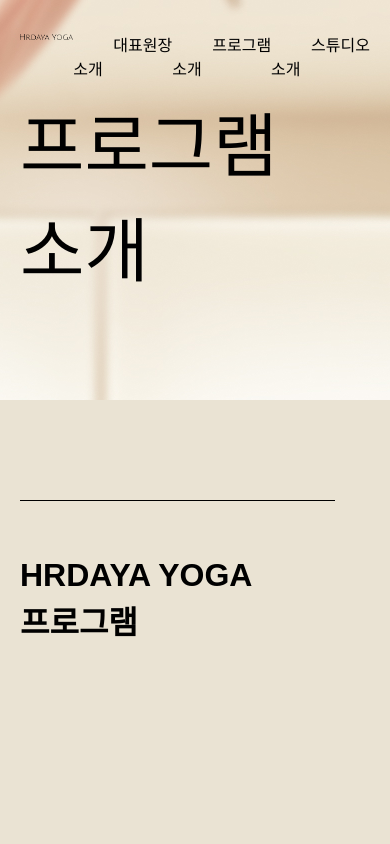
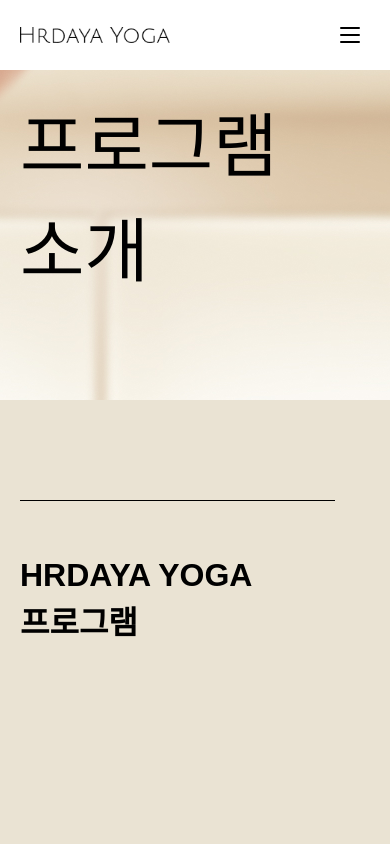
Before and after one commit to yogahrdaya/hrdaya, a Next.js app: page /program in a window 390 px wide. Shown: the top 844 px of the page. Built offline with nearby package versions, Linux system fonts and the light colour scheme.

Commit message:
mobile - header 기능 및 레이아웃 추가

```diff
--- a/src/app/globals.css
+++ b/src/app/globals.css
@@ -14,20 +14,29 @@
 
 @layer utilities {
   .kv-swiper .swiper-pagination-bullet {
-    @apply w-[20px] h-[8px] border rounded-[10px] border-white bg-transparent opacity-100;
+    @apply h-[8px] w-[20px] rounded-[10px] border border-white bg-transparent opacity-100;
   }
 
   .kv-swiper .swiper-pagination-bullet-active {
-    @apply w-[20px] h-[8px] border rounded-[10px] border-white bg-white;
+    @apply h-[8px] w-[20px] rounded-[10px] border border-white bg-white;
+  }
+
+  .point-bar {
+    @apply h-[4px] w-[20px] bg-[#7D604C];
   }
 
   .li-point::before {
     content: "";
-    @apply absolute top-[20px] left-[48px] w-[20px] h-[4px] bg-[#7D604C];
+    @apply point-bar absolute left-[48px] top-[20px];
+  }
+
+  .nav-point::before {
+    content: "";
+    @apply point-bar absolute left-[0] top-[12px] md:hidden;
   }
 
   .about-swiper .swiper-wrapper {
-    @apply xl:ml-[-370px] ml-[calc(-50vw_+_280px)];
+    @apply ml-[calc(-50vw_+_280px)] xl:ml-[-370px];
   }
 
   .about-swiper .swiper-slide {
@@ -36,7 +45,7 @@
 
   .about-swiper .swiper-slide::after {
     content: "";
-    @apply absolute top-0 left-0 w-full h-full bg-black opacity-50 transition-opacity;
+    @apply absolute left-0 top-0 h-full w-full bg-black opacity-50 transition-opacity;
   }
 
   .about-swiper .swiper-slide.swiper-slide-active::after {
--- a/src/app/studio/page.tsx
+++ b/src/app/studio/page.tsx
@@ -1,29 +1,12 @@
 import Image from "next/image";
 import SubLayout from "../ui/subLayout";
 import nextConfig from "../../../next.config.mjs";
-
-const linkData = [
-  {
-    name: "카카오채널 삼송요가흐르다야",
-    link: "http://pf.kakao.com/_jfGxes/chat",
-    image: "/kakao.png",
-  },
-  {
-    name: "흐르다야 요가 네이버플레이스",
-    link: "https://map.naver.com/p/entry/place/1951028081",
-    image: "/naver.png",
-  },
-  {
-    name: "흐르다야 요가 인스타그램",
-    link: "https://www.instagram.com/yoga_hrdaya",
-    image: "/instagram.png",
-  },
-];
+import LinkButtons from "../ui/linkButtons";
 
 function LayoutTop({ images }: { images: number[] }) {
   return (
-    <div className="flex gap-[20px] mt-[20px]">
-      <div className="relative w-full max-w-[400px] h-[600px] overflow-hidden">
+    <div className="mt-[20px] flex gap-[20px]">
+      <div className="relative h-[600px] w-full max-w-[400px] overflow-hidden">
         <Image
           src={`${nextConfig.basePath}/studio_0${images[0]}.jpg`}
           fill
@@ -32,7 +15,7 @@
           className="object-cover"
         />
       </div>
-      <div className="relative w-full max-w-[820px] h-[546px] overflow-hidden">
+      <div className="relative h-[546px] w-full max-w-[820px] overflow-hidden">
         <Image
           src={`${nextConfig.basePath}/studio_0${images[1]}.jpg`}
           fill
@@ -47,8 +30,8 @@
 
 function LayoutBottom({ images }: { images: number[] }) {
   return (
-    <div className="flex gap-[20px] items-end mt-[-34px]">
-      <div className="relative w-full max-w-[820px] h-[546px] overflow-hidden">
+    <div className="mt-[-34px] flex items-end gap-[20px]">
+      <div className="relative h-[546px] w-full max-w-[820px] overflow-hidden">
         <Image
           src={`${nextConfig.basePath}/studio_0${images[0]}.jpg`}
           fill
@@ -57,7 +40,7 @@
           className="object-cover"
         />
       </div>
-      <div className="relative w-full max-w-[400px] h-[600px] overflow-hidden">
+      <div className="relative h-[600px] w-full max-w-[400px] overflow-hidden">
         <Image
           src={`${nextConfig.basePath}/studio_0${images[1]}.jpg`}
           fill
@@ -73,27 +56,13 @@
 export default function Page() {
   return (
     <SubLayout imageSrc="/studio_kv.jpg" title="스튜디오 소개">
-      <div className="w-full border-t border-black flex justify-between items-center pt-[43px]">
+      <div className="flex w-full items-center justify-between border-t border-black pt-[43px]">
         <h3 className="text-title">
           <p className="font-bold">
             <span className="font-serif">HRDAYA YOGA</span> 스튜디오
           </p>
         </h3>
-        <ul className="flex gap-[20px]">
-          {linkData.map((data) => (
-            <li key={data.name}>
-              <a href={data.link} target="_blank" rel="noopener noreferrer">
-                <Image
-                  src={`${nextConfig.basePath}${data.image}`}
-                  alt={data.name}
-                  width={60}
-                  height={60}
-                  quality={100}
-                />
-              </a>
-            </li>
-          ))}
-        </ul>
+        <LinkButtons />
       </div>
 
       <div className="mt-[93px]">
--- a/src/app/ui/header.tsx
+++ b/src/app/ui/header.tsx
@@ -1,8 +1,10 @@
 "use client";
 
+import { useEffect, useState } from "react";
 import Link from "next/link";
-import Image from "next/image"; // Ensure this import is correct
+import Image from "next/image";
 import nextConfig from "../../../next.config.mjs";
+import LinkButtons from "./linkButtons";
 
 const links = [
   { name: "대표원장 소개", href: "/about" },
@@ -11,11 +13,37 @@
 ];
 
 export default function Header() {
+  const [isMenuOpen, setIsMenuOpen] = useState(false);
+
+  const toggleMenu = () => {
+    setIsMenuOpen(!isMenuOpen);
+  };
+
+  const closeMenu = () => {
+    setTimeout(() => {
+      setIsMenuOpen(false);
+    }, 200);
+  };
+
+  // Update body overflow based on menu state
+  useEffect(() => {
+    if (isMenuOpen) {
+      document.body.style.overflowY = "hidden";
+    } else {
+      document.body.style.overflowY = "auto";
+    }
+
+    // Cleanup: Reset overflow when component unmounts or isMenuOpen changes
+    return () => {
+      document.body.style.overflowY = "auto";
+    };
+  }, [isMenuOpen]);
+
   return (
-    <header className="absolute top-[34px] w-full max-w-[1920px] z-10">
-      <div className="max-w-screen-xl mx-auto flex justify-between px-5">
-        <Link href="/">
-          <h1>
+    <header className="fixed z-50 w-full max-w-[1920px] bg-white py-[17px] md:absolute md:top-[34px] md:bg-transparent md:px-0 md:py-0">
+      <div className="mx-auto flex max-w-screen-xl items-center justify-between px-5">
+        <Link href="/" onClick={closeMenu}>
+          <h1 className="w-[150px] md:w-[200px]">
             <Image
               src={`${nextConfig.basePath}/logo.png`}
               alt="logo"
@@ -26,15 +54,55 @@
           </h1>
         </Link>
         <nav>
-          <ul className="flex">
+          <div className="relative md:hidden">
+            <input
+              type="checkbox"
+              id="menu-toggle"
+              className="hidden"
+              checked={isMenuOpen}
+              onChange={toggleMenu}
+            />
+            <label
+              htmlFor="menu-toggle"
+              className="relative flex h-[calc(16px+20px)] w-[calc(20px+20px)] cursor-pointer flex-col justify-between bg-transparent p-[10px]"
+            >
+              {Array.from({ length: 3 }, (_, index) => (
+                <span
+                  key={index}
+                  className={`block h-[2px] w-full rounded-[5px] bg-black transition-transform duration-300 ${
+                    index === 0 && isMenuOpen
+                      ? "translate-y-[7px] rotate-45"
+                      : ""
+                  } ${index === 1 && isMenuOpen ? "opacity-0" : ""} ${
+                    index === 2 && isMenuOpen
+                      ? "-translate-y-[7px] rotate-[-45deg]"
+                      : ""
+                  }`}
+                ></span>
+              ))}
+            </label>
+          </div>
+          <div
+            className={`absolute left-0 top-[70px] h-[calc(100vh-70px)] w-full border-t-[2px] border-mainColor bg-white px-5 pb-[20px] pt-[32px] md:static md:flex md:h-auto md:border-0 md:border-t-0 md:bg-transparent md:p-0 ${isMenuOpen ? "flex flex-col justify-between" : "hidden"}`}
+          >
+            <ul className={`block md:flex`}>
               {links.map((data) => (
-              <li key={data.name}>
-                <Link key={data.name} href={data.href} className="pl-[40px]">
+                <li
+                  key={data.name}
+                  className={`nav-point relative pb-[20px] pl-[42px] align-sub md:pb-0 md:pl-[40px]`}
+                >
+                  <Link
+                    href={data.href}
+                    className="align-sub md:pl-[40px]"
+                    onClick={closeMenu}
+                  >
                     {data.name}
                   </Link>
                 </li>
               ))}
             </ul>
+            <LinkButtons className={`md:hidden`} />
+          </div>
         </nav>
       </div>
     </header>
--- /dev/null
+++ b/src/app/ui/linkButtons.tsx
@@ -0,0 +1,40 @@
+import Image from "next/image";
+import nextConfig from "../../../next.config.mjs";
+
+const linkData = [
+  {
+    name: "카카오채널 삼송요가흐르다야",
+    link: "http://pf.kakao.com/_jfGxes/chat",
+    image: "/kakao.png",
+  },
+  {
+    name: "흐르다야 요가 네이버플레이스",
+    link: "https://map.naver.com/p/entry/place/1951028081",
+    image: "/naver.png",
+  },
+  {
+    name: "흐르다야 요가 인스타그램",
+    link: "https://www.instagram.com/yoga_hrdaya",
+    image: "/instagram.png",
+  },
+];
+
+export default function LinkButtons({ className = "" }) {
+  return (
+    <ul className={`flex gap-[20px] ${className}`}>
+      {linkData.map((data) => (
+        <li key={data.name}>
+          <a href={data.link} target="_blank" rel="noopener noreferrer">
+            <Image
+              src={`${nextConfig.basePath}${data.image}`}
+              alt={data.name}
+              width={60}
+              height={60}
+              quality={100}
+            />
+          </a>
+        </li>
+      ))}
+    </ul>
+  );
+}
--- a/src/app/ui/main/keyVisual.tsx
+++ b/src/app/ui/main/keyVisual.tsx
@@ -44,6 +44,7 @@
                 alt={`흐르다야 요가 키비주얼 ${index + 1}`}
                 fill
                 className="absolute inset-0 object-cover"
+                quality={100}
               />
             </div>
           </SwiperSlide>
```
Lines whose indentation alone changed are shown as unchanged.
